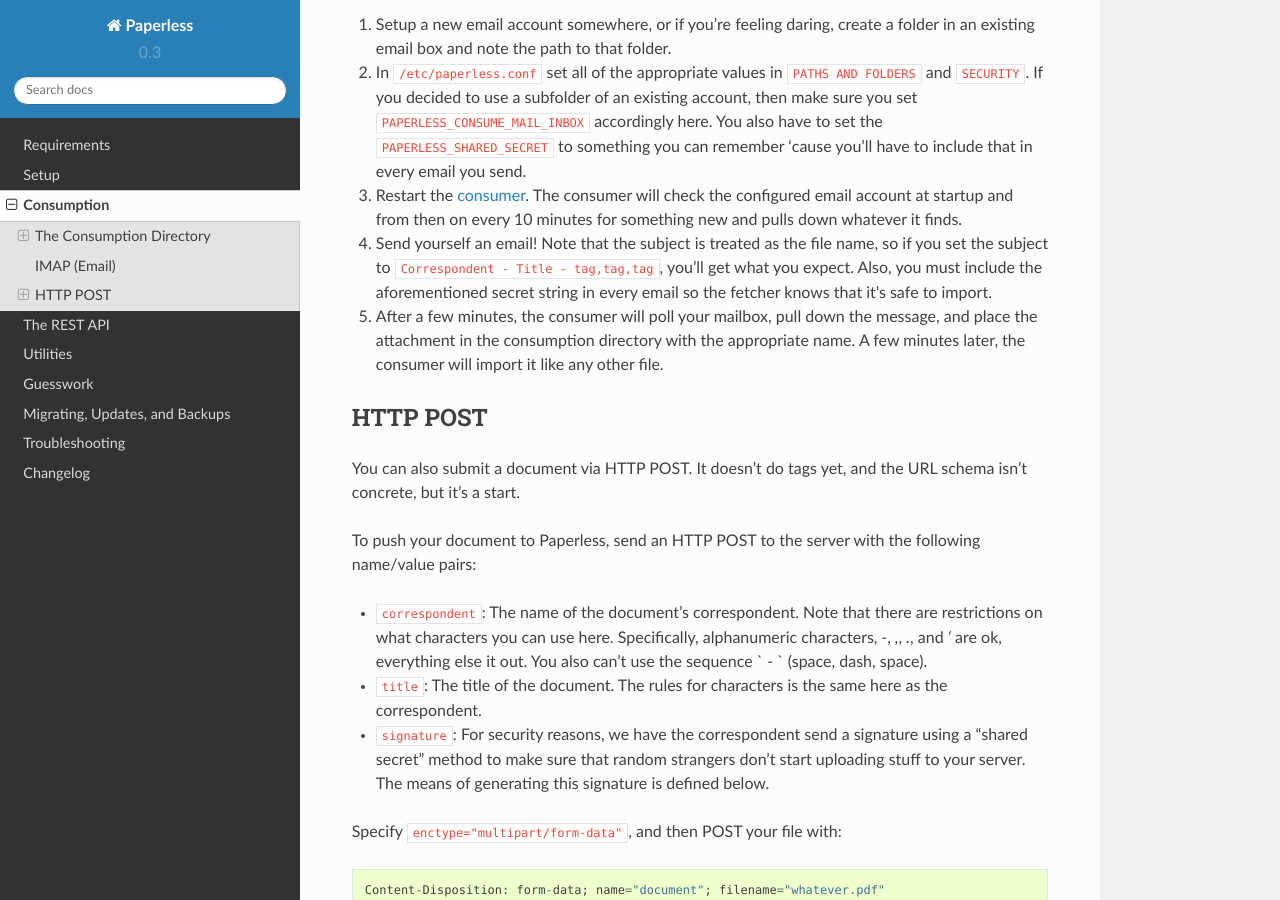
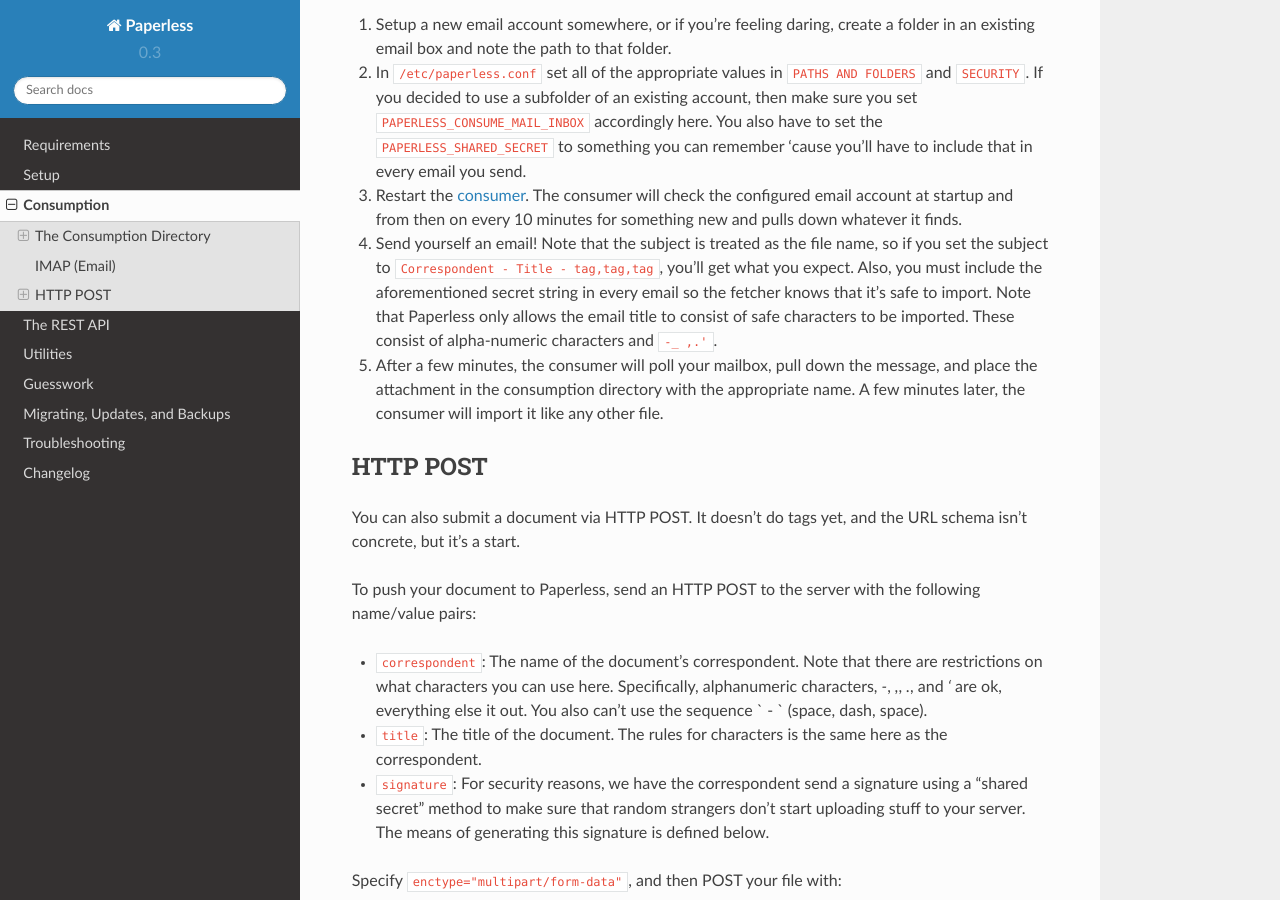
Before and after one commit to repoRangee/Large-scale, a Sphinx documentation site: the page built from docs/consumption.rst, in a window 1280 px wide and 900 px high, scrolled down 2046 px. Built offline with Sphinx 7.4.7 and the Read the Docs theme 2.0.0, drawn with Linux system fonts in a browser that asks for light colours; formulas are drawn with MathJax 3.

Commit message:
Mention safe characters for email titles in documentation.
This makes it clear that only a specific set of characters is allowed to
be used for email titles. It is worth mentioning this in the
documentation as it otherwise needs to be figured out from the Paperless
sources [0].

[0] SAFE_REGEX in src/documents/models.py

```diff
--- a/docs/consumption.rst
+++ b/docs/consumption.rst
@@ -134,6 +134,8 @@ So, with all that in mind, here's what you do to get it running:
    so if you set the subject to ``Correspondent - Title - tag,tag,tag``, you'll
    get what you expect.  Also, you must include the aforementioned secret
    string in every email so the fetcher knows that it's safe to import.
+   Note that Paperless only allows the email title to consist of safe characters
+   to be imported. These consist of alpha-numeric characters and ``-_ ,.'``.
 5. After a few minutes, the consumer will poll your mailbox, pull down the
    message, and place the attachment in the consumption directory with the
    appropriate name.  A few minutes later, the consumer will import it like any
```
